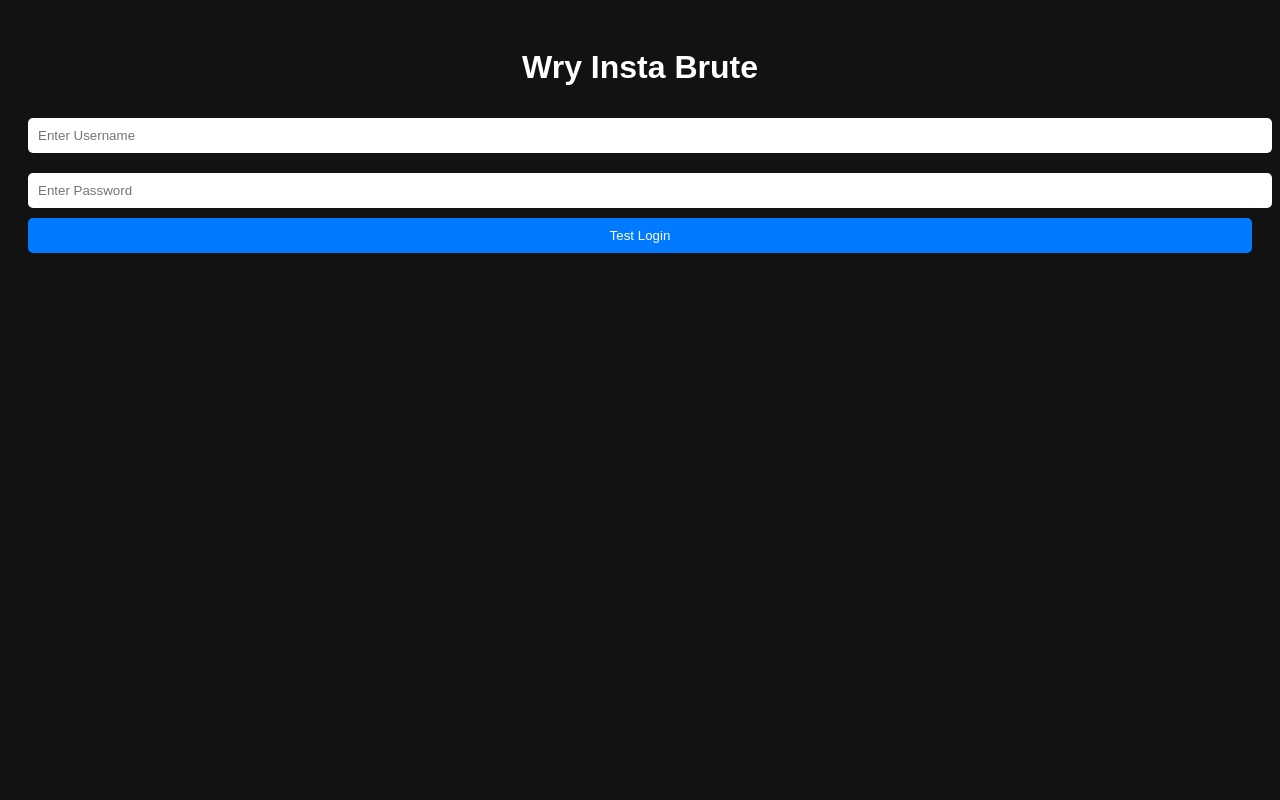
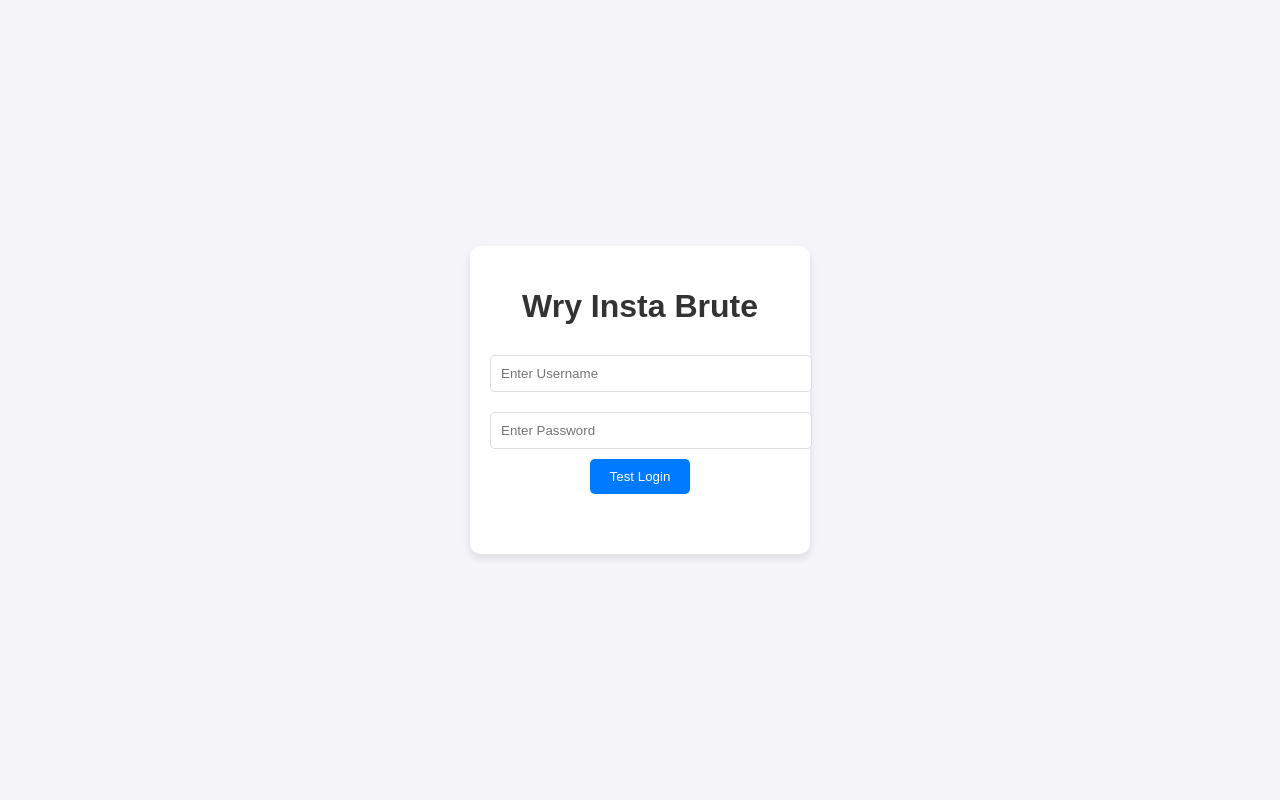
Before and after one commit to wry01/login, a PHP site: page / in a window 1280 px wide. Run offline with PHP 8.4, Linux system fonts and the light colour scheme.

Commit message:
Update style.css

```diff
--- a/style.css
+++ b/style.css
@@ -1,41 +1,62 @@
+/* Estilo básico para o site */
 body {
     font-family: Arial, sans-serif;
-    background-color: #121212;
-    color: white;
-    text-align: center;
-    padding: 20px;
+    background-color: #f4f4f9;
+    display: flex;
+    justify-content: center;
+    align-items: center;
+    height: 100vh;
+    margin: 0;
 }
 
-.login-container {
-    max-width: 300px;
-    margin: 50px auto;
+.container {
+    background: white;
     padding: 20px;
-    background: #1e1e1e;
     border-radius: 10px;
-    box-shadow: 0 0 10px rgba(255, 255, 255, 0.2);
+    box-shadow: 0 4px 8px rgba(0, 0, 0, 0.1);
+    width: 300px;
+    text-align: center;
 }
 
-input {
+h1 {
+    color: #333;
+    margin-bottom: 20px;
+}
+
+input[type="text"], input[type="password"] {
     width: 100%;
     padding: 10px;
     margin: 10px 0;
-    border: none;
     border-radius: 5px;
+    border: 1px solid #ddd;
 }
 
 button {
-    width: 100%;
-    padding: 10px;
-    background: #007bff;
+    padding: 10px 20px;
+    background-color: #007BFF;
+    color: white;
     border: none;
-    color: white;
     border-radius: 5px;
     cursor: pointer;
+    transition: background-color 0.3s;
 }
 
-.content {
-    margin-top: 30px;
-    text-align: left;
-    max-width: 600px;
-    margin: auto;
+button:hover {
+    background-color: #0056b3;
 }
+
+.status {
+    margin-top: 20px;
+    padding: 10px;
+    border-radius: 5px;
+    color: white;
+    font-weight: bold;
+}
+
+.valid {
+    background-color: green;
+}
+
+.invalid {
+    background-color: red;
+}
```
